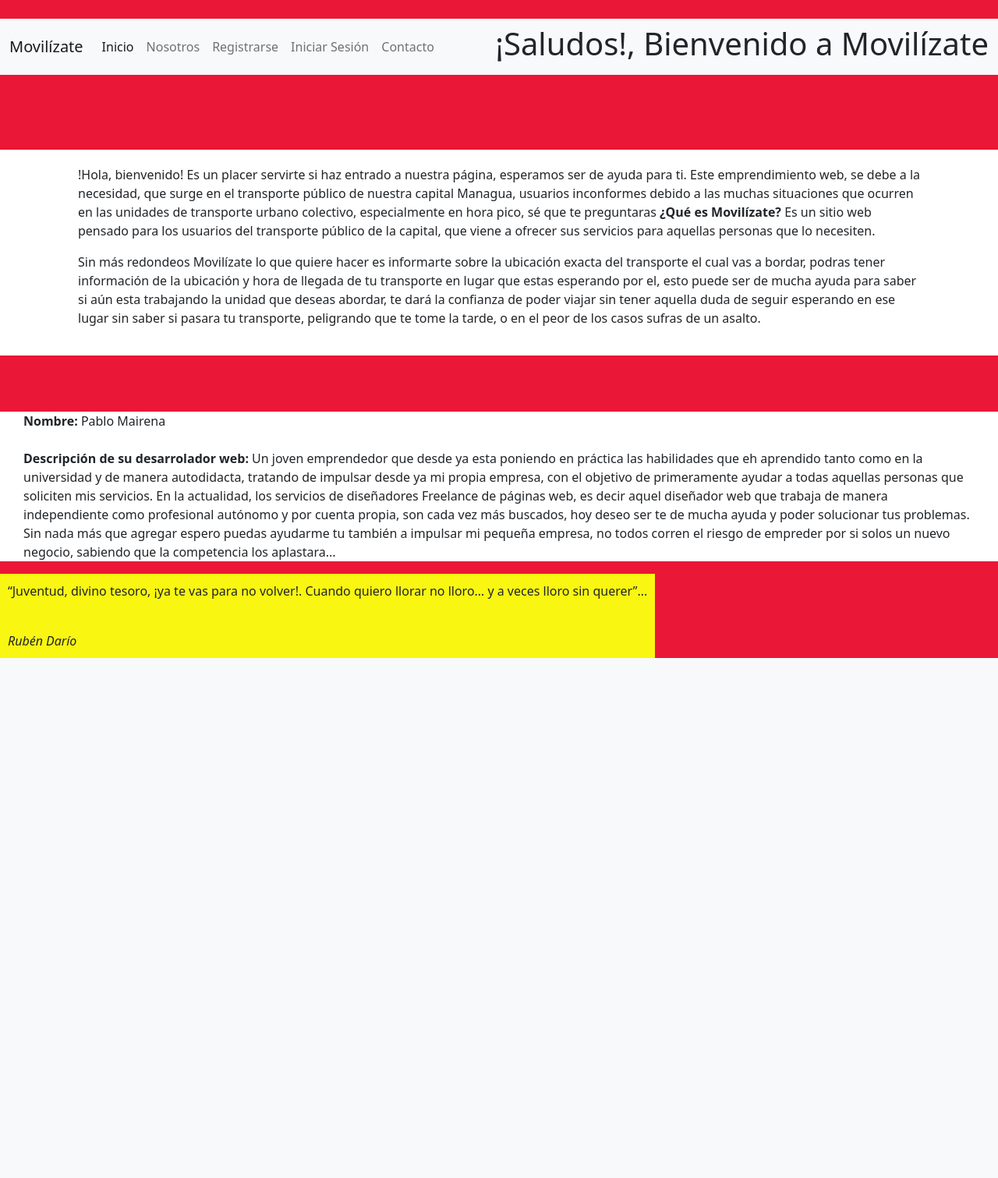
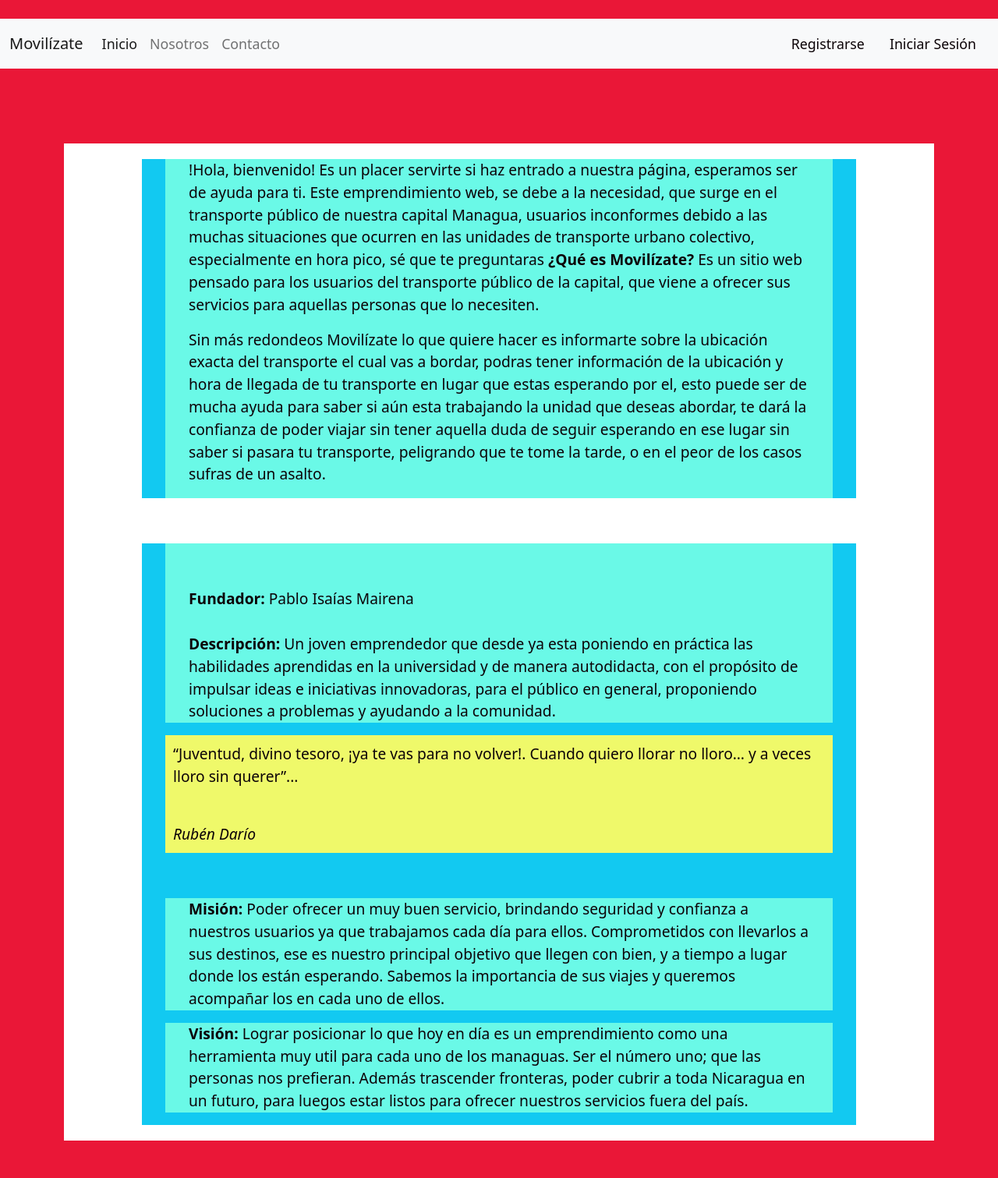
Before and after one commit to Pablo88-bit/Proyecto-CS50X.NI, a Flask app: page /Nosotros in a window 1280 px wide. Shown: the whole page at 78% size. Before the commit the page ends 844 px from the top, so only its background shows below. Run offline with Flask 2, Linux system fonts and the light colour scheme; parts of the project's set-up code (start-up, migrations or seed data) failed here and were passed over; some libraries are stand-ins or nearby versions.

Commit message:
Hice el Login y la plantilla Nosotros

```diff
--- a/app.py
+++ b/app.py
@@ -89,11 +89,40 @@ def register():
         return render_template("register.html")
 
 
+#Ruta Login#
+@app.route('/Login', methods=["GET", "POST"])
+def Login():
 
-#Ruta Login#
-@app.route('/Login')
-def Login():
-    return render_template("Login.html")
+    if request.method == "POST":
+
+        #Asegurar envio username#
+        if not request.form.get("username"):
+            flash("Ingrese un usuario")
+            return render_template("Login.html")
+
+        #Asegurar envio del password#
+        elif not request.form.get("password"):
+            flash("Ingrese una contraseña")
+            return render_template("Login.html")
+
+        user = request.form.get("username")
+        contra = request.form.get("password")
+
+        #Consultar la base de datos#
+        rows = db.execute("SELECT * FROM user WHERE username = :username", username = user)
+
+        #Validar usuario y contraseña#
+        if len(rows) != 1 or not check_password_hash(rows[0]["password"], contra):
+            flash("Usuario o contraseña incorrecta")
+            return render_template("Login.html")
+
+        #Recordar al usuario ingresado o guardar el usuario en la session#
+        session["user_id"] = rows[0]["user_id"]
+
+        #Al inicio#
+        return redirect("/")
+    else:
+        return render_template("Login.html")
 
 
 #Si esta en el archivo principal vamos a ejecutar nuestra app
--- a/static/css/style.css
+++ b/static/css/style.css
@@ -14,14 +14,28 @@ h2{
 	color: #EA1737;
 }
 /*Menu de navegación que esta en html base*/
-.nav-item a:hover{
-	background:#E3F5F9;
-	color:#EA1737;
+.nav-link{
+	font-size: 111%;
+	color: #0C0307;
+}
+.nav-link:hover{
+	background: #6FEFB8;/*#36D08D;*/
+	color:#F1E839;
+	/*color:#EA1737;*/
+	font-size: 115%;
+}
+
+/*Mensajes al usuario*/
+.alert{
+	color: yellow;
+  	background-color: indigo;
 }
 
 
 /*Ruta Nosotros*/
 .articles{
+	color: #0C0307;
+	font-size: 120%;
 	display:inline-block;
 	padding: 20px 100px;
 	background-color: #fff;
@@ -30,14 +44,27 @@ h2{
 .Nosotros{
 	display:inline-block;
 	padding: 0px 30px;
-	background-color: #fff;
+	background-color: #12C9F1;
 
+}
+
+/*.subtitulo{
+	display:inline-block;
+	padding: 0px 30px;
+	background-color: #6AF9E7;
+}*/
+.hola{
+	display:inline-block;
+	padding: 0px 30px;
+	background: #6AF9E7;/*#DAF7A6;
+	background-color: #2ECC71;*/
 }
 
 .Cita{
 	display:inline-block;
 	padding: 10px 10px;
-	background-color: #F9F611;
+	background-color: #EFF96A;
+	/*#F9F611;*/
 }
 
 
@@ -45,6 +72,7 @@ h2{
 
 /*Ruta Contacto*/
 footer{
+	font-size: 120%;
 	display:inline-block;
 	padding: 50px 100px;
 	background-color: #F9F611;
--- a/templates/Nosotros.html
+++ b/templates/Nosotros.html
@@ -2,12 +2,14 @@
 
 
 {% block cuerpo %}
- <br><br><br><br>
+ <br><br>
 <section class="main">
 		    <!-- Vamos a usar la clase class="main" que identificara el contenido principal es decir que son los articulos-->
 		    <section class="articles">
 			    <!--Como lo dice la etiqueta es para agregar articulos-->
 			    <article>
+			    	<div class="Nosotros">
+			    		<div class="hola">
 							<p>
 							    !Hola, bienvenido! Es un placer servirte si haz entrado a nuestra página, esperamos ser de ayuda para ti. Este emprendimiento web,
 							    se debe a la necesidad, que surge en el transporte público de nuestra capital Managua, usuarios inconformes debido a las muchas
@@ -23,36 +25,20 @@
 		                        esperando en ese lugar sin saber si pasara tu transporte, peligrando que te tome la tarde, o en el peor de los casos sufras de un
 		                        asalto.
 							</p>
-				</article>
-				<article>
-					<!-- <img src="imagen/descarga (2).jpg" alt="Ventas" width="350" height="150"/>>
-					<img src="imagen/descarga.png" alt="Ventas" width="350" height="150"/>
-					<h2 class="grande">¿Quieres vender más gracias a tu web?</h2>
-					<h3>¡Empecemos pues! Para ello dinos</h3>
-					<h3>¿Ya tienes página web?</h3>
-
-					<input type="button" value="Si, ya tengo mi página web">
-					<input type="button" value="No, todavía no tengo página web"-->
-				</article>
-
-			</section>
-            <br><br><br><br>
-
-
+						</div>
+					</div>
+					<br><br><br>
 					<!--La etiqueta <aside></aside> quiere decir lo menos importante para el buscador pero puede ser interesante para el usuario es un contenido secundario-->
-		    <aside>
+				    <aside class="Nosotros">
 
 						<!--img src="imagen/Foto.JPG" alt="perfil" width="90" height="90"/-->
-				<p class="Nosotros">
-				    <b class="hola">Nombre: </b> Pablo Mairena
+						<p class="hola">
+							<br><br>
+						    <b>Fundador: </b> Pablo Isaías Mairena
 						    <br /><br />
-				    <b class="hola">Descripción de su desarrolador web:</b> Un joven emprendedor que desde ya esta poniendo en práctica las habilidades que eh aprendido
-					tanto como en la universidad y de manera autodidacta, tratando de impulsar desde ya mi propia empresa, con el objetivo de primeramente
-				    ayudar a todas aquellas personas que soliciten mis servicios. En la actualidad, los servicios de diseñadores Freelance de páginas web,
-					es decir aquel diseñador web que trabaja de manera independiente como profesional autónomo y por cuenta propia, son cada vez
-					más buscados, hoy deseo ser te de mucha ayuda y poder solucionar tus problemas. Sin nada más que agregar espero puedas ayudarme
-					tu también a impulsar mi pequeña empresa, no todos corren el riesgo de empreder por si solos un nuevo negocio, sabiendo que la
-					competencia los aplastara...
+						    <b>Descripción:</b> Un joven emprendedor que desde ya esta poniendo en práctica las habilidades aprendidas
+							en la universidad y de manera autodidacta, con el propósito de impulsar ideas e iniciativas innovadoras, para el público en
+							general, proponiendo soluciones a problemas y ayudando a la comunidad.
 						    </b>
 						</p>
 						<div class="Cita">
@@ -62,18 +48,21 @@
 					        <br />
 					        <cite>Rubén Darío</cite>
 		                </div>
-				<!--<p>
-					<b class="hola">Misión de la empresa:</b> Poder dar, poder ofrecer al cliente un muy buen servicio, en los diseños, mantenimientos y actualizaciones de paginas
-					web; poder hacer realidad aquella idea que el cliente quiere que se haga realidad, hacer ver ese posicionamiento en la empresa de mis clientes
-					con una buena y moderna página web que les brinde una muy buena publicidad y forma de dar a conocer sus negocios por medio de este medio digital
-					que ahora es muy útil y demandado en el mercado.
+		                <br><br><br>
+						<p class="hola">
+							<b>Misión:</b> Poder ofrecer un muy buen servicio, brindando seguridad y confianza a nuestros
+							usuarios ya que trabajamos cada día para ellos. Comprometidos con llevarlos a sus destinos, ese es nuestro
+							principal objetivo que llegen con bien, y a tiempo a lugar donde los están esperando. Sabemos la importancia
+							de sus viajes y queremos acompañar los en cada uno de ellos.
 						</p>
-				<p>
-					<b class="hola">Visión de la empresa:</b> Lograr posicionar lo que hoy en día es un emprendimiento como una empresa solida en el futuro, que pueda brindar sus
-					servicios a nivel nacional, y aún más alla de nuestras fronteras, ofreciendo a nuestros clientes la solución para sus problemas, como desarrollador
-					web es un compromiso servir a las personas que nos busquen. Ampliar con el tiempo los servicios que ofrecemos como empresa y poder competir con cualquiera
-					demostrando que servir en nuestro primer objetivo...
-				</p>-->
+						<p class="hola">
+							<b>Visión:</b> Lograr posicionar lo que hoy en día es un emprendimiento como una herramienta muy
+							util para cada uno de los managuas. Ser el número uno; que las personas nos prefieran. Además trascender
+							fronteras, poder cubrir a toda Nicaragua en un futuro, para luegos estar listos para ofrecer nuestros servicios
+							fuera del país.
+						</p>
 					</aside>
+				</article>
+			</section>
 </section>
 {% endblock %}
--- a/templates/base.html
+++ b/templates/base.html
@@ -35,29 +35,43 @@
                     <ul class="navbar-nav me-auto">
                         <li class="nav-item">
                             <a class="nav-link active" href="/home">Inicio
-                              <span class="visually-hidden">(current)</span>
+                            <span class="visually-hidden">(current)</span>
                             </a>
                         </li>
                         <li class="nav-item">
                             <a class="nav-link" href="/Nosotros">Nosotros</a>
                         </li>
                         <li class="nav-item">
+                            <a class="nav-link" href="/Contacto">Contacto</a>
+                        </li>
+                    </ul>
+                    <ul class="nav justify-content-end">
+                        <li class="nav-item">
                             <a class="nav-link" href="/register">Registrarse</a>
                         </li>
                         <li class="nav-item">
                             <a class="nav-link" href="/Login">Iniciar Sesión</a>
                         </li>
-                        <li class="nav-item">
-                            <a class="nav-link" href="/Contacto">Contacto</a>
-                        </li>
                     </ul>
-                </div>
-                <div class= "cabecera">
-                  <h1>¡Saludos!, Bienvenido a Movilízate</h1>
                 </div>
             </div>
         </nav>
+
+
+
+        <!--Sirve para mostrar los mensajes al usuario-->
+        {% if get_flashed_messages() %}
+            <header>
+                <div class="alert my-4" role="alert">
+                    {{ get_flashed_messages() | join(" ") }}
+                </div>
+            </header>
+        {% endif %}
+
+
 	    <script src="https://cdn.jsdelivr.net/npm/@popperjs/core@2.10.2/dist/umd/popper.min.js" integrity="sha384-7+zCNj/IqJ95wo16oMtfsKbZ9ccEh31eOz1HGyDuCQ6wgnyJNSYdrPa03rtR1zdB" crossorigin="anonymous"></script>
-        {% block cuerpo %}{% endblock %}
+        <main class="container my-5">
+            {% block cuerpo %}{% endblock %}
+        </main>
     </body>
 </html>
--- a/templates/index.html
+++ b/templates/index.html
@@ -2,5 +2,5 @@
 
 
 {% block cuerpo %}
-
+<h1>¡Saludos! Bienvenido a Movilízate</h1>
 {% endblock %}
```
Also changed, not shown: templates/Login.html (+16 -7 lines), templates/register.html (+9 -2 lines), BaseDatos.db. Lines whose indentation alone changed are shown as unchanged.
